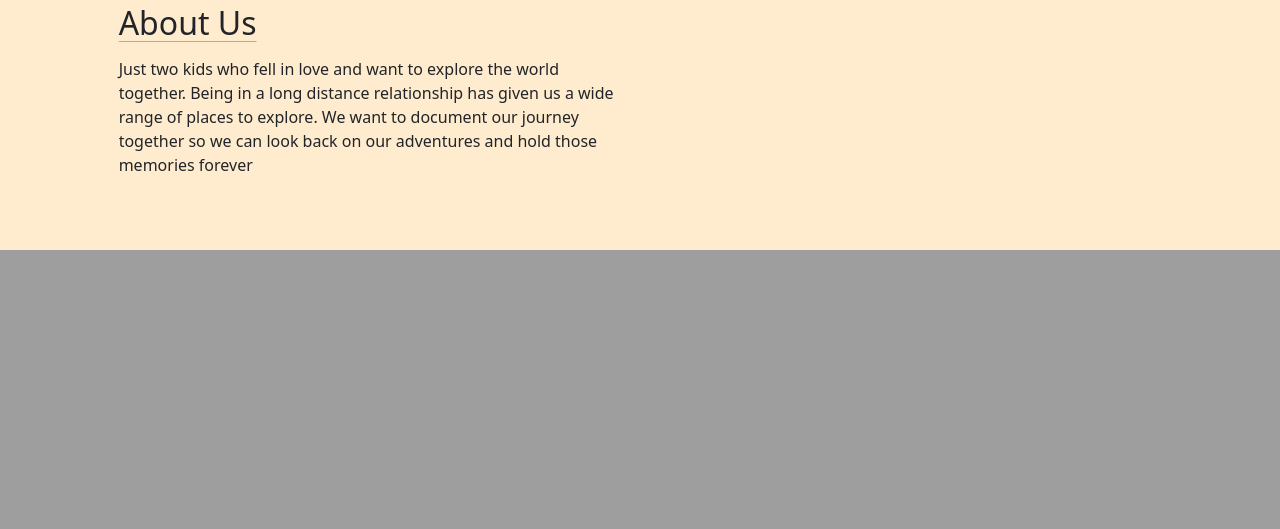
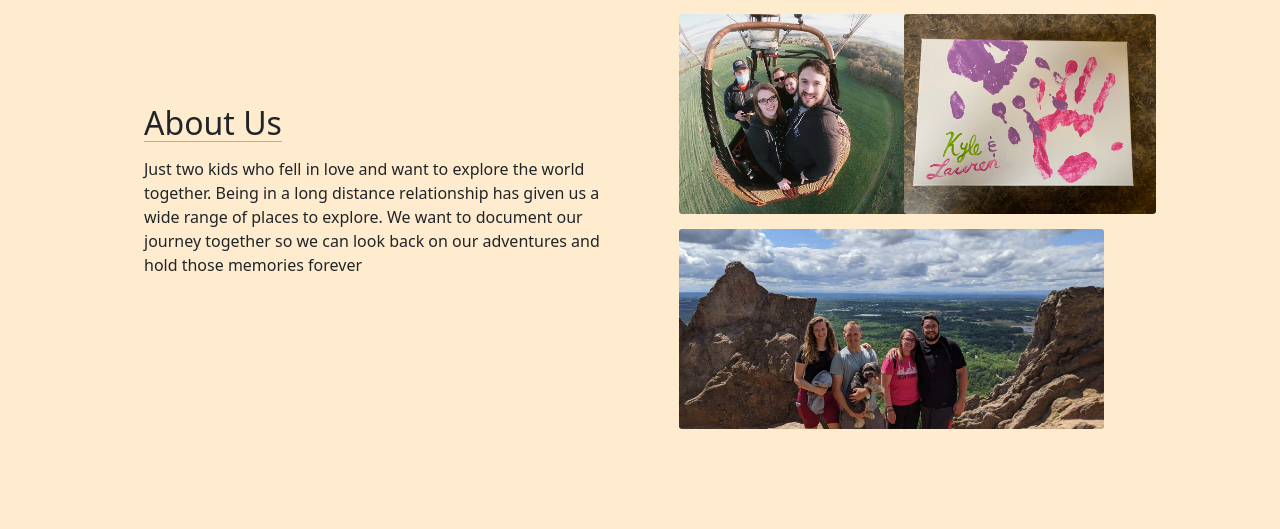
Before and after one commit to vaultman765/OurJourney, a Django app: page /journey/ in a window 1280 px wide. Shown: the part 550-1079 px from the top of the page. Before the commit the page ends 800 px from the top, so only its background shows below. Run offline with Django 3.2, Linux system fonts and the light colour scheme.

Commit message:
About Us, Pictures, Jumbotron

```diff
--- a/OurJourney/journey/templates/journey/home.html
+++ b/OurJourney/journey/templates/journey/home.html
@@ -10,29 +10,25 @@
 </head>
 <body>
 {% block body %}
-<div class="container-fluid">
+<div class="container">
     <div class="row no-gutters">
         <div class="col">
-            <div
-                    class="jumbotron jumbotron-image p-5 text-end d-flex justify-content-end align-items-end  no-padding"
-                    style="
-                  background-image: url('https://www.robin-noorda.com/uploads/1/6/8/3/16830688/3347022_orig.jpg');
-                "
-            >
-                    <div class="d-flex justify-content-end align-items-end">
+            <div class="jumbotron p-5 text-end bg-image rounded-3">
+                <div class="d-flex justify-content-end align-items-end h-100">
                     <div class="text-white">
                         <h1 class="mb-3">Lauren & Kyle</h1>
-                            <h4 class="mb-3">09.19.2020</h4>
+                        <h4 class="mb-4">09.19.2020</h4>
                     </div>
                 </div>
             </div>
         </div>
     </div>
+    <div class="container-fluid">
 
-    <div class="row">
-        <div class="col-md-1"></div>
-        <div class="col-md-5">
-            <div class="row blankspace"></div>
+        <div class="row ourstory">
+
+            <div class="col-md-6">
+                <div class="blankspace150"></div>
                 <div class="row">
                     <div class="underline aboutus">About Us</div>
                     <h6 class="story">Just two kids who fell in love and want to explore the
@@ -41,18 +37,32 @@
                         document our journey together so we can look back on
                         our adventures and hold those memories forever</h6>
                 </div>
-            <div class="row"></div>
             </div>
-        <div class="col-md-4">
+
+            <div class="col-md-6 ourpics">
+                <div class="blankspace15"></div>
                 <div class="container">
-                <div class="row blankspace"></div>
                     <div class="row">
-                    <div class="column"
+                        <div class="col-md-6">
+                            <img class="fit-image rounded-1" src="{{ '../../static/journey/hotairballoon.jpg' }}">
+                        </div>
+                        <div class="col-md-6">
+                            <img class="fit-image rounded-1" src="{{ '../../static/journey/hands.jpg' }}">
+                        </div>
+                    </div>
+                    <div class="blankspace15"></div>
+                    <div class="row">
+                        <div class="col-12 d-flex justify-content-center text-center">
+                            <img class="fit-image-wide rounded-1" src="{{ '../../static/journey/mountainNC.png' }}">
                         </div>
                     </div>
                 </div>
             </div>
         </div>
+    </div>
+</div>
+<div class="blankspace150"></div>
+
 {% endblock %}
 </body>
 </html>
```
Lines whose indentation alone changed are shown as unchanged.
